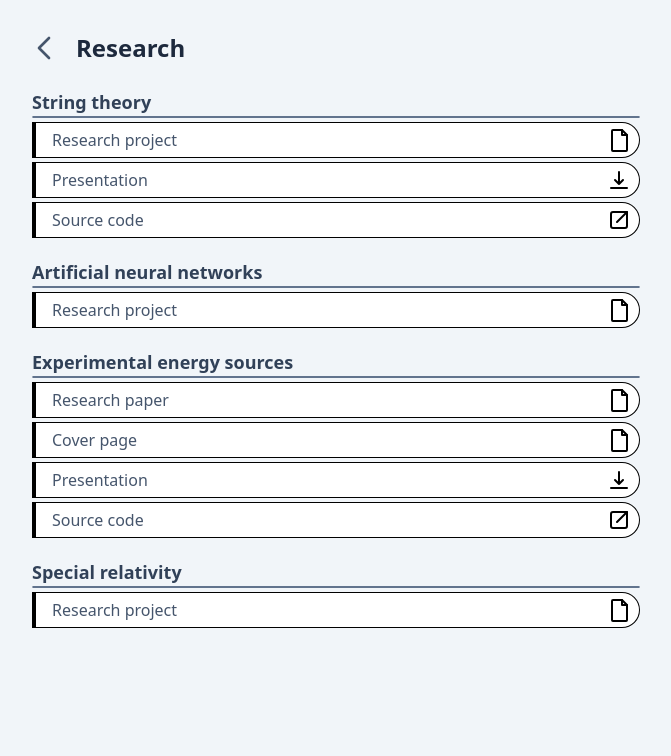
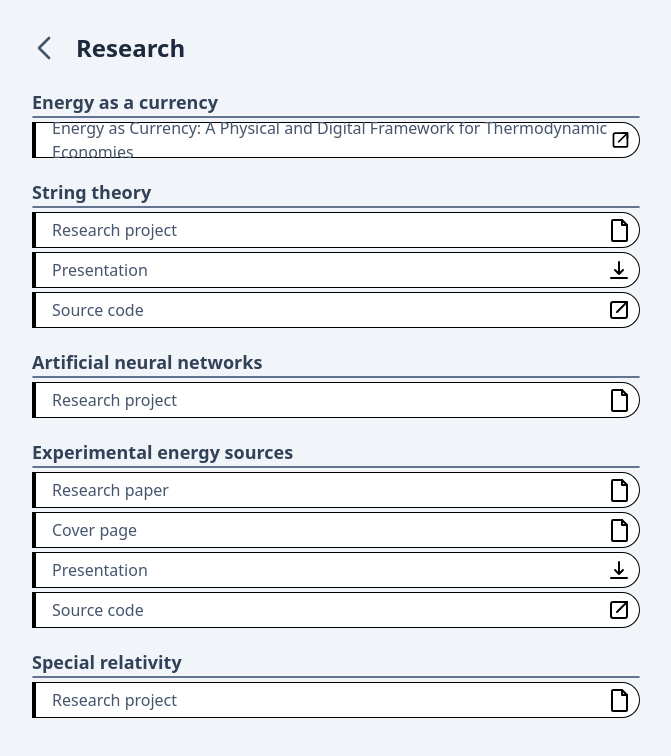
Before and after one commit to alejandro-vaz/alejandro-vaz, a React (Create React App) app: page /research in a window 1280 px wide. Shown: the top 756 px of the page, without its empty margins (308-979 px from the left). Built offline with nearby package versions, Linux system fonts and the light colour scheme.

Commit message:
updated research

```diff
--- a/src/pages/Research.tsx
+++ b/src/pages/Research.tsx
@@ -18,6 +18,9 @@ import Card from "../components/Card.tsx";
 export default function Research(): React.ReactNode {
     return (
         <>
+            <Section name="Energy as a currency">
+                <Card type="extern" to="https://doi.org/10.5281/zenodo.18127022">Energy as Currency: A Physical and Digital Framework for Thermodynamic Economies</Card>
+            </Section>
             <Section name="String theory">
                 <Card type="pdf" to="/Research/stringTheory.pdf">Research project</Card>
                 <Card type="download" to="/Research/stringTheory.pptx">Presentation</Card>
```
Also changed, not shown: 2 other files (tests, documents, lock files or other folders).
